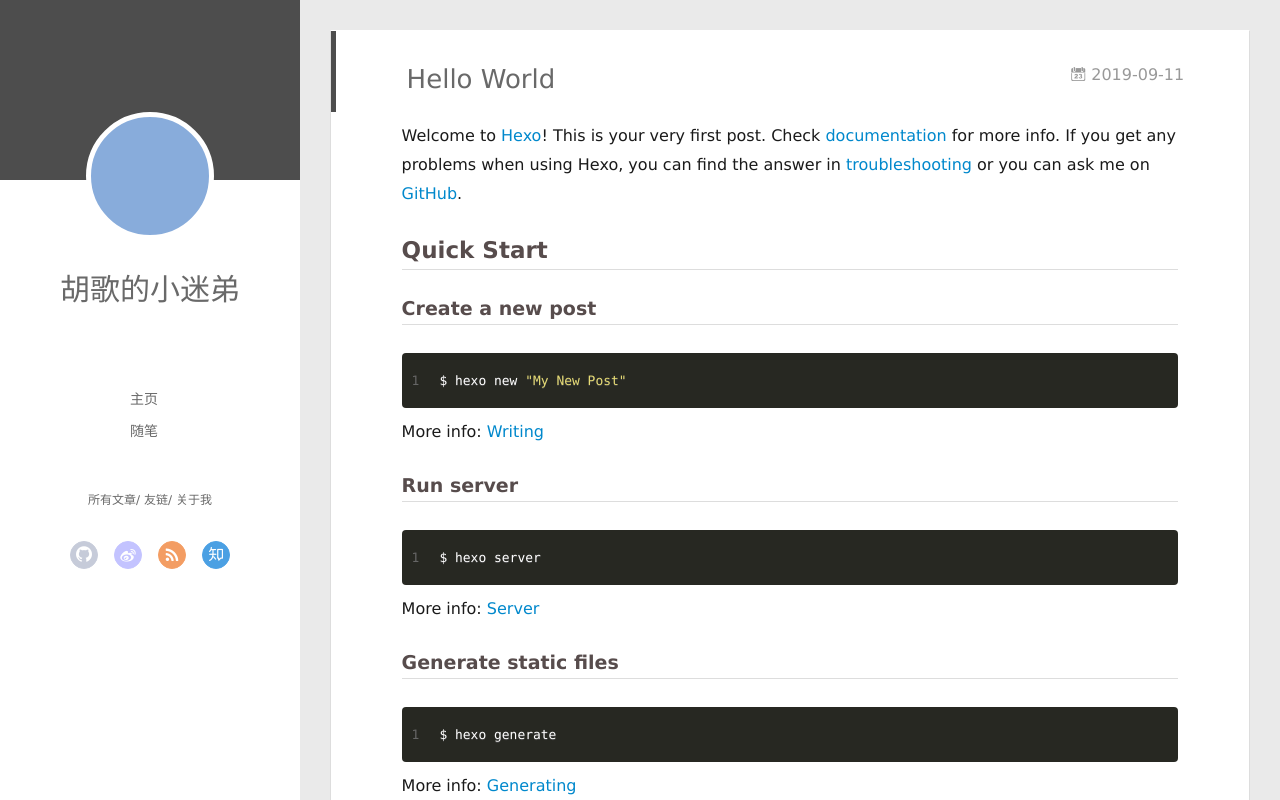
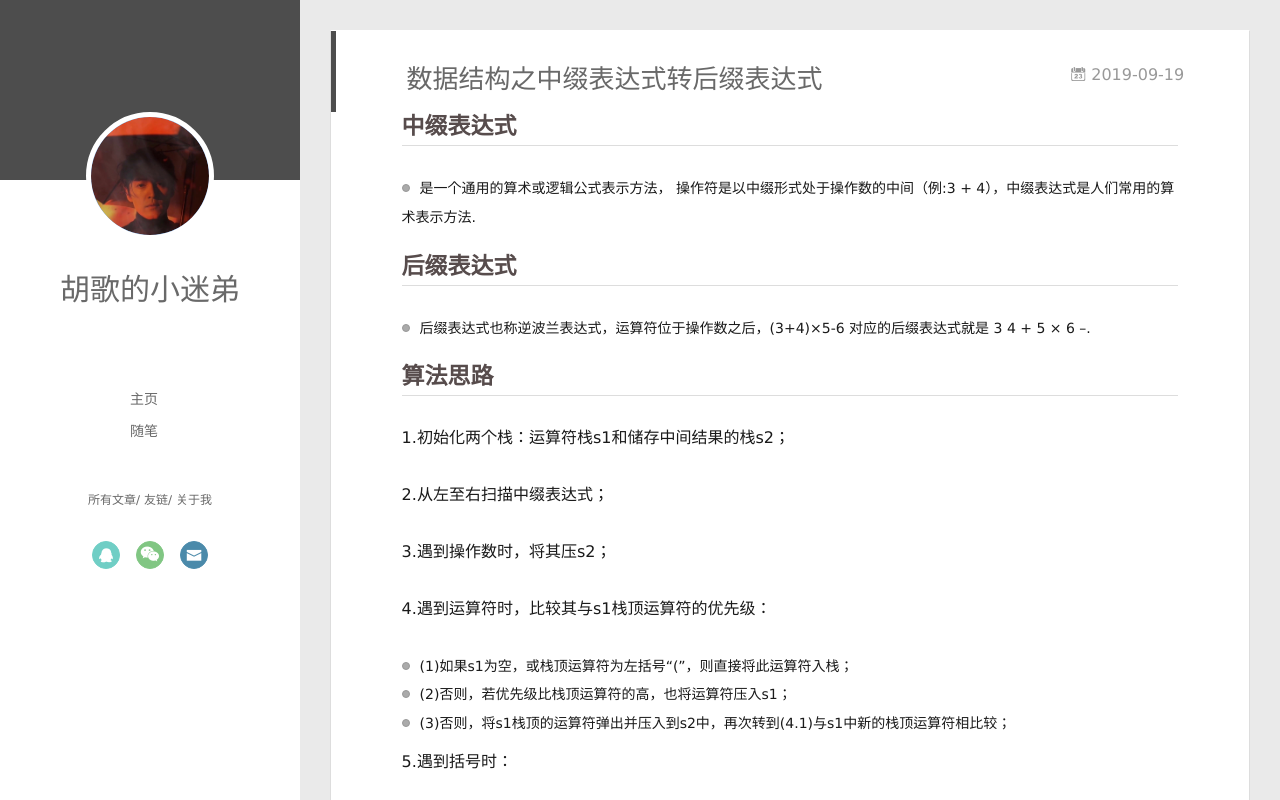
Before and after one commit to haikulou1/haikulou1.github.io, a plain HTML site: page index.html in a window 1280 px wide. Drawn offline with Linux system fonts and the light colour scheme.

Commit message:
Site updated: 2019-09-19 19:17:20

```diff
--- a/content.json
+++ b/content.json
@@ -1 +1 @@
-[{"title":"Hello World","date":"2019-09-11T07:44:37.517Z","path":"2019/09/11/hello-world/","tags":[]}]
+[{"title":"数据结构之中缀表达式转后缀表达式","date":"2019-09-19T07:52:12.000Z","path":"2019/09/19/我的第一个博客/","tags":[]}]
--- a/index.html
+++ b/index.html
@@ -19,7 +19,7 @@
     <link rel="alternative" href="/atom.xml" title="java" type="application/atom+xml">
 
 
-    <link rel="icon" href="/favicon.png">
+    <link rel="icon" href="/assets/icon.JPG">
 
   <link rel="stylesheet" type="text/css" href="/./main.0cf68a.css">
   <style type="text/css">
@@ -43,7 +43,7 @@
 <div class="intrude-less">
 	<header id="header" class="inner">
 		<a href="/" class="profilepic">
-			<img src="" class="js-avatar">
+			<img src="/assets/icon.JPG" class="js-avatar">
 		</a>
 		<hgroup>
 		  <h1 class="header-author"><a href="/">胡歌的小迷弟</a></h1>
@@ -77,13 +77,11 @@
 		<nav class="header-nav">
 			<div class="social">
 
-					<a class="github" target="_blank" href="#" title="github"><i class="icon-github"></i></a>
+					<a class="qq" target="_blank" href="/assets/qq.JPG" title="qq"><i class="icon-qq"></i></a>
 
-					<a class="weibo" target="_blank" href="#" title="weibo"><i class="icon-weibo"></i></a>
+					<a class="weixin" target="_blank" href="/assets/wechat.JPG" title="weixin"><i class="icon-weixin"></i></a>
 
-					<a class="rss" target="_blank" href="#" title="rss"><i class="icon-rss"></i></a>
-
-					<a class="zhihu" target="_blank" href="#" title="zhihu"><i class="icon-zhihu"></i></a>
+					<a class="mail" target="_blank" href="mailto:920937242@qq.com" title="mail"><i class="icon-mail"></i></a>
 
 			</div>
 		</nav>
@@ -101,7 +99,7 @@
 	<div class="intrude-less">
 		<header id="header" class="inner">
 			<div class="profilepic">
-				<img src="" class="js-avatar">
+				<img src="/assets/icon.JPG" class="js-avatar">
 			</div>
 			<hgroup>
 			  <h1 class="header-author js-header-author">胡歌的小迷弟</h1>
@@ -118,13 +116,11 @@
 			<nav class="header-nav">
 				<div class="social">
 
-						<a class="github" target="_blank" href="#" title="github"><i class="icon-github"></i></a>
+						<a class="qq" target="_blank" href="/assets/qq.JPG" title="qq"><i class="icon-qq"></i></a>
 
-						<a class="weibo" target="_blank" href="#" title="weibo"><i class="icon-weibo"></i></a>
+						<a class="weixin" target="_blank" href="/assets/wechat.JPG" title="weixin"><i class="icon-weixin"></i></a>
 
-						<a class="rss" target="_blank" href="#" title="rss"><i class="icon-rss"></i></a>
-
-						<a class="zhihu" target="_blank" href="#" title="zhihu"><i class="icon-zhihu"></i></a>
+						<a class="mail" target="_blank" href="mailto:920937242@qq.com" title="mail"><i class="icon-mail"></i></a>
 
 				</div>
 			</nav>
@@ -152,39 +148,53 @@
           <div id="js-content" class="content-ll">
 
 
-    <article id="post-hello-world" class="article article-type-post  article-index" itemscope itemprop="blogPost">
+    <article id="post-我的第一个博客" class="article article-type-post  article-index" itemscope itemprop="blogPost">
   <div class="article-inner">
 
       <header class="article-header">
 
 
     <h1 itemprop="name">
-      <a class="article-title" href="/2019/09/11/hello-world/">Hello World</a>
+      <a class="article-title" href="/2019/09/19/我的第一个博客/">数据结构之中缀表达式转后缀表达式</a>
     </h1>
 
 
 
-        <a href="/2019/09/11/hello-world/" class="archive-article-date">
-  	<time datetime="2019-09-11T07:44:37.517Z" itemprop="datePublished"><i class="icon-calendar icon"></i>2019-09-11</time>
+        <a href="/2019/09/19/我的第一个博客/" class="archive-article-date">
+  	<time datetime="2019-09-19T07:52:12.000Z" itemprop="datePublished"><i class="icon-calendar icon"></i>2019-09-19</time>
 </a>
 
       </header>
 
     <div class="article-entry" itemprop="articleBody">
 
-        <p>Welcome to <a href="https://hexo.io/" target="_blank" rel="noopener">Hexo</a>! This is your very first post. Check <a href="https://hexo.io/docs/" target="_blank" rel="noopener">documentation</a> for more info. If you get any problems when using Hexo, you can find the answer in <a href="https://hexo.io/docs/troubleshooting.html" target="_blank" rel="noopener">troubleshooting</a> or you can ask me on <a href="https://github.com/hexojs/hexo/issues" target="_blank" rel="noopener">GitHub</a>.</p>
-<h2 id="Quick-Start"><a href="#Quick-Start" class="headerlink" title="Quick Start"></a>Quick Start</h2><h3 id="Create-a-new-post"><a href="#Create-a-new-post" class="headerlink" title="Create a new post"></a>Create a new post</h3><figure class="highlight bash"><table><tr><td class="gutter"><pre><span class="line">1</span><br></pre></td><td class="code"><pre><span class="line">$ hexo new <span class="string">"My New Post"</span></span><br></pre></td></tr></table></figure>
-
-<p>More info: <a href="https://hexo.io/docs/writing.html" target="_blank" rel="noopener">Writing</a></p>
-<h3 id="Run-server"><a href="#Run-server" class="headerlink" title="Run server"></a>Run server</h3><figure class="highlight bash"><table><tr><td class="gutter"><pre><span class="line">1</span><br></pre></td><td class="code"><pre><span class="line">$ hexo server</span><br></pre></td></tr></table></figure>
-
-<p>More info: <a href="https://hexo.io/docs/server.html" target="_blank" rel="noopener">Server</a></p>
-<h3 id="Generate-static-files"><a href="#Generate-static-files" class="headerlink" title="Generate static files"></a>Generate static files</h3><figure class="highlight bash"><table><tr><td class="gutter"><pre><span class="line">1</span><br></pre></td><td class="code"><pre><span class="line">$ hexo generate</span><br></pre></td></tr></table></figure>
-
-<p>More info: <a href="https://hexo.io/docs/generating.html" target="_blank" rel="noopener">Generating</a></p>
-<h3 id="Deploy-to-remote-sites"><a href="#Deploy-to-remote-sites" class="headerlink" title="Deploy to remote sites"></a>Deploy to remote sites</h3><figure class="highlight bash"><table><tr><td class="gutter"><pre><span class="line">1</span><br></pre></td><td class="code"><pre><span class="line">$ hexo deploy</span><br></pre></td></tr></table></figure>
-
-<p>More info: <a href="https://hexo.io/docs/deployment.html" target="_blank" rel="noopener">Deployment</a></p>
+        <h2 id="中缀表达式"><a href="#中缀表达式" class="headerlink" title="中缀表达式"></a>中缀表达式</h2><ul>
+<li>是一个通用的算术或逻辑公式表示方法， 操作符是以中缀形式处于操作数的中间（例:3 + 4），中缀表达式是人们常用的算术表示方法.</li>
+</ul>
+<h2 id="后缀表达式"><a href="#后缀表达式" class="headerlink" title="后缀表达式"></a>后缀表达式</h2><ul>
+<li>后缀表达式也称逆波兰表达式，运算符位于操作数之后，(3+4)×5-6 对应的后缀表达式就是 3 4 + 5 × 6 –.</li>
+</ul>
+<h2 id="算法思路"><a href="#算法思路" class="headerlink" title="算法思路"></a>算法思路</h2><p>1.初始化两个栈：运算符栈s1和储存中间结果的栈s2；</p>
+<p>2.从左至右扫描中缀表达式；</p>
+<p>3.遇到操作数时，将其压s2；</p>
+<p>4.遇到运算符时，比较其与s1栈顶运算符的优先级：</p>
+<ul>
+<li>(1)如果s1为空，或栈顶运算符为左括号“(”，则直接将此运算符入栈；</li>
+<li>(2)否则，若优先级比栈顶运算符的高，也将运算符压入s1；</li>
+<li>(3)否则，将s1栈顶的运算符弹出并压入到s2中，再次转到(4.1)与s1中新的栈顶运算符相比较；</li>
+</ul>
+<p>5.遇到括号时：</p>
+<ul>
+<li><p>(1) 如果是左括号“(”，则直接压入s1.</p>
+</li>
+<li><p>(2) 如果是右括号“)”，则依次弹出s1栈顶的运算符，并压入s2，直到遇到左括号为止，此时将这一对括号丢弃.</p>
+</li>
+</ul>
+<p>6.重复步骤2至5，直到表达式的最右边.</p>
+<p>7.将s1中剩余的运算符依次弹出并压入s2.</p>
+<p>8.依次弹出s2中的元素并输出，结果的逆序即为中缀表达式对应的后缀表达式.</p>
+<h2 id="举列说明"><a href="#举列说明" class="headerlink" title="举列说明"></a>举列说明</h2><p>中缀表达式为：1+((2+3)*4)-5</p>
+<p><img src="C:%5Cwy%5Cblogs%5Cimages%5C1.png" alt="转换过程" title="转换过程"></p>
 
 
 
@@ -197,7 +207,7 @@
 
 
         <p class="article-more-link">
-          <a class="article-more-a" href="/2019/09/11/hello-world/">展开全文 >></a>
+          <a class="article-more-a" href="/2019/09/19/我的第一个博客/">展开全文 >></a>
         </p>
 
 
```
Also changed, not shown: 2019/09/19/我的第一个博客/index.html (renamed from 2019/09/11/hello-world/index.html, +56 -39 lines), archives/2019/09/index.html (+12 -16 lines), archives/2019/index.html (+12 -16 lines), archives/index.html (+12 -16 lines), assets/icon.JPG (added), assets/qq.JPG (added), assets/wechat.JPG (added), assets/wechatpay.JPG (added).
